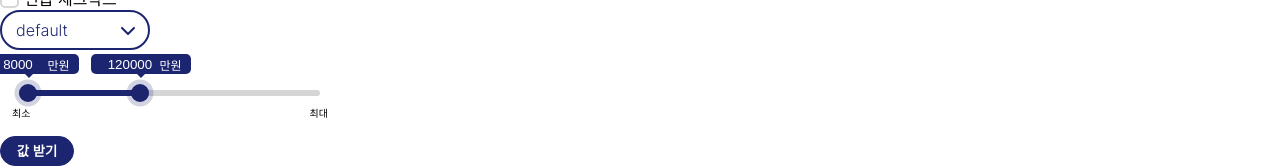
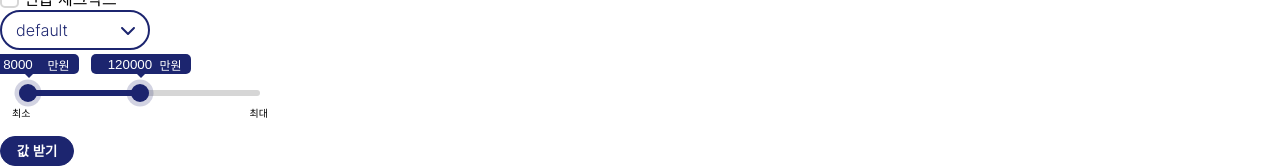
Before and after one commit to awsome-2jo/Front-end, a Vue app: page / in a window 1280 px wide. Shown: the part 159-327 px from the top of the page. Built offline with nearby package versions, Linux system fonts and the light colour scheme.

Commit message:
modify width & hover animation

```diff
--- a/src/components/common/MultiSlider.vue
+++ b/src/components/common/MultiSlider.vue
@@ -107,7 +107,7 @@ export default {
 
     // 범위 체크 이벤트
     getSize(num) {
-      return num >= 0 ? num < 300 ? num : 300 : 0;
+      return num >= 0 ? num < 240 ? num : 240 : 0;
     }
   },
   computed: {
@@ -134,7 +134,7 @@ export default {
 }
 .slider {
   box-sizing: content-box;
-  width: 300px;
+  width: 240px;
   height: 6px;
   margin: 20px;
   padding: 20px 0;
@@ -181,6 +181,7 @@ export default {
 }
 .bounder:hover, .bounder:active  {
   transform: scale(110%);
+  z-index: 1;
 }
 
 .input-container {
```
